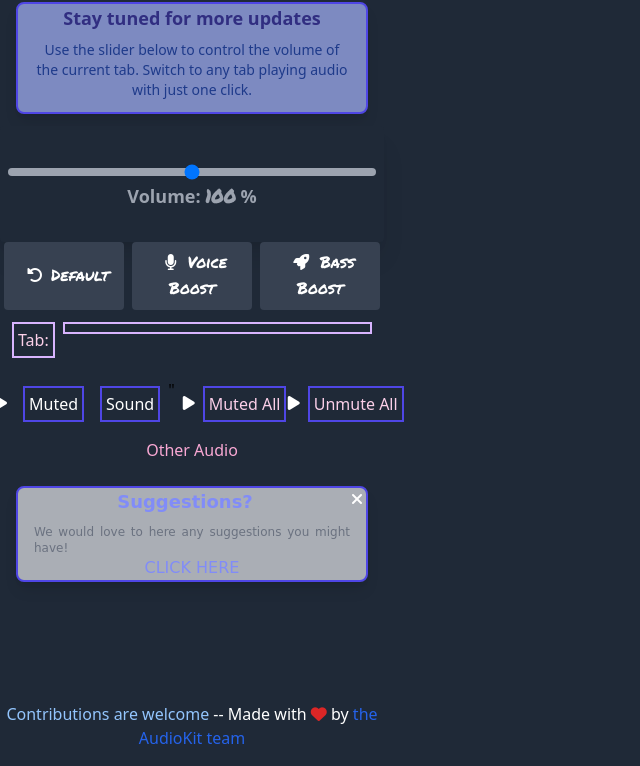
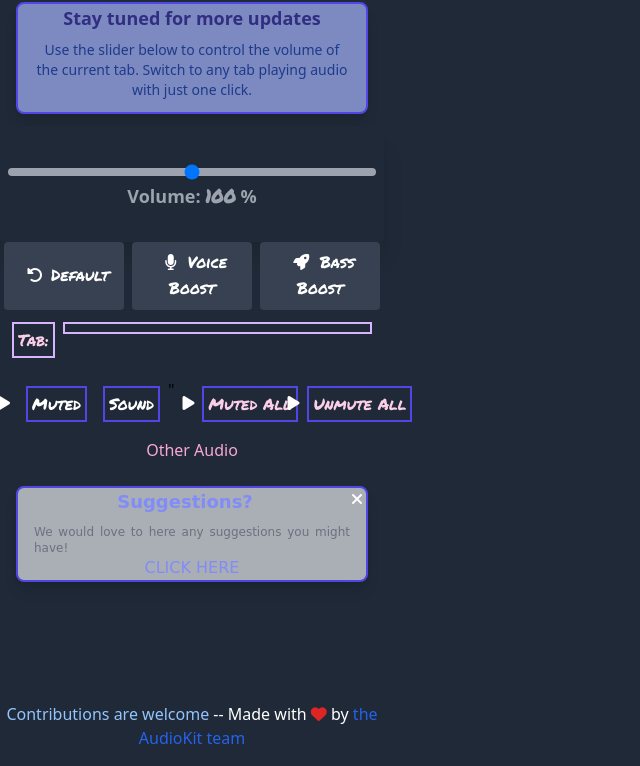
Before and after one commit to ChristianE00/AudioKit, a website built with webpack: page home.html in a window 1280 px wide. Shown: the part 34-800 px from the top of the page, without its empty margins (0-640 px from the left). Built offline with nearby package versions, Linux system fonts and the light colour scheme; no server answers; a web font is replaced by a local one.

Commit message:
Fonts updated & tab title length shorted to 40 characters

```diff
--- a/home.html
+++ b/home.html
@@ -53,10 +53,10 @@
 
     <div class="flex p-2">
         <div class="flex-none p-1">
-            <p class="text-pink-200 ellipsi border-2 border-purple-300 p-1">Tab: </p>
+            <p class="text-pink-200 ellipsi border-2 border-purple-300 p-1 hand-written">Tab: </p>
         </div>
         <div class="flex-auto p-1">
-            <p class="text-center ellipsi border-2 border-purple-300 p-1 text-pink-500" id="currentTabTitle"></p>
+            <p class="text-center ellipsi border-2 border-purple-300 p-1 text-pink-500 hand-written" id="currentTabTitle"></p>
         </div>
 
     </div>
@@ -72,12 +72,12 @@
 
     <!-- Muted Status -->
     <div class="p-2">
-        <p class="text-white border-2 border-indigo-600 p-1" id="tabMuted">Muted </p>
+        <p class="text-white border-2 border-indigo-600 p-1 hand-written" id="tabMuted">Muted </p>
     </div>
 
     <!-- Sound Status -->
     <div class="p-2" >
-        <p class="text-white border-2 border-indigo-600 p-1" id="isAudible">Sound</p>
+        <p class="text-white border-2 border-indigo-600 p-1 hand-written" id="isAudible">Sound</p>
     </div>"
 
     <!-- Mute All -->
@@ -90,7 +90,7 @@
         </div>
 
         <div class="flex-none px-2">
-            <p class="text-pink-200 border-2 border-indigo-600 p-1" id="tabAllMuted">Muted All </p>
+            <p class="text-pink-200 border-2 border-indigo-600 p-1 hand-written" id="tabAllMuted">Muted All </p>
         </div>
     </div>
 
@@ -104,7 +104,7 @@
         </div>
 
         <div class="flex-none px-2">
-            <p class="text-pink-200 border-2 border-indigo-600 p-1" id="tabAllUnmuted">Unmute All </p>
+            <p class="text-pink-200 border-2 border-indigo-600 p-1 hand-written" id="tabAllUnmuted">Unmute All </p>
         </div>
     </div>
 </div>
--- a/src/js/popup.js
+++ b/src/js/popup.js
@@ -42,10 +42,7 @@ document.addEventListener('DOMContentLoaded', async () => {
         el.textContent = tabs[i];
         tabList.append(el);
     }
-
    }
-
-
 
     // Sender
     function sendMessagePromise(message) {
@@ -72,6 +69,7 @@ document.addEventListener('DOMContentLoaded', async () => {
         }
     }
 
+
     async function getTabDataFromReceiver() {
         try {
             const response = await sendMessagePromise({type: "get-tabs"});
@@ -84,11 +82,13 @@ document.addEventListener('DOMContentLoaded', async () => {
         }
     }
 
+
     function processTabsData(tabs){
       for (let tab of tabs) {
         console.log("!!Tab: ", tab);
       }
     }
+
 
     function processData(data) {
         console.log("Processing data tabid: ", data);
@@ -96,13 +96,10 @@ document.addEventListener('DOMContentLoaded', async () => {
     }
 
 
-
     const tabs = await chrome.tabs.query({ active: true, currentWindow: true });
     let tab = tabs[0];
     let tabId = tab.id;
     const url = tab.url;
-
-
 
 
     chrome.storage.local.get(['hideSuggestions'], function(result) {
@@ -148,13 +145,12 @@ document.addEventListener('DOMContentLoaded', async () => {
     });
 
     // Set volume slider and range value to the current volume level
-
-     chrome.runtime.onMessage.addListener( (msg) => {
+    chrome.runtime.onMessage.addListener( (msg) => {
       let muted = false;
       switch (msg.type) {
         case "popup-level":
           const level = msg.level;
-          const title = truncateString(msg.title, 60);
+          const title = truncateString(msg.title, 40);
           const audible = msg.audible;
           muted = msg.muted;
           currentTabTitle.innerText = ` ${title} `;
@@ -201,6 +197,7 @@ document.addEventListener('DOMContentLoaded', async () => {
       }
     }
 
+
     function truncateString(str, maxLength) {
       if (str.length > maxLength) {
           return str.slice(0, maxLength) + '...';
@@ -230,6 +227,7 @@ document.addEventListener('DOMContentLoaded', async () => {
     });
   });
 
+
   async function updateVolume(level) {
    await chrome.runtime.sendMessage({ type: "adjust-level", level: level });
 
--- a/src/js/worker.js
+++ b/src/js/worker.js
@@ -1,8 +1,6 @@
-
+// ! Remove for prod
 function worker(a, b) {
-
     return a + b;
-
 }
 
 function sum(a, b) {
@@ -222,6 +220,7 @@ async function getAllTabTitlesWithAudio() {
   return titles
 }
 
+
 /**
  *
  *
```
Also changed, not shown: .fleet/settings.json (added), 1 other file.
